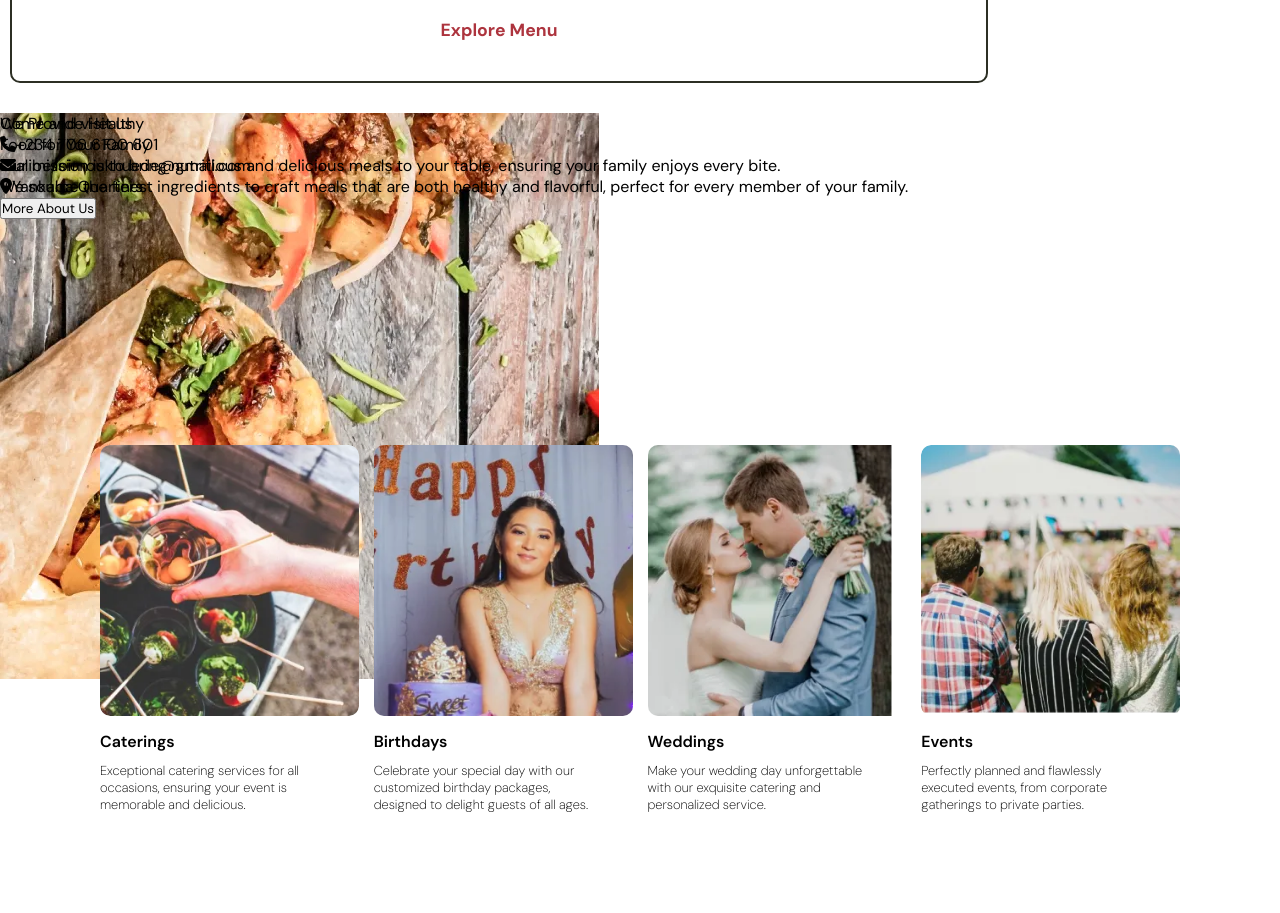
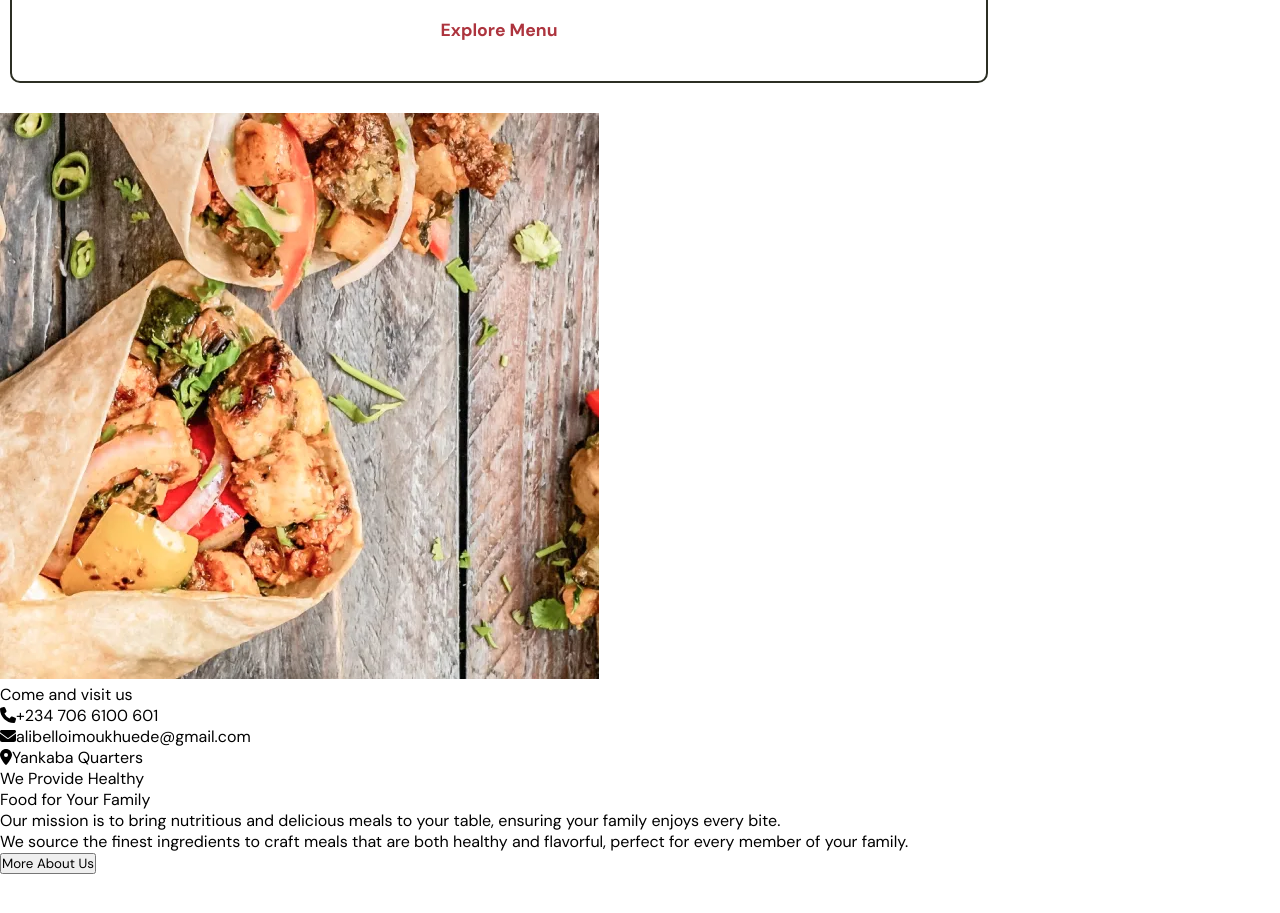
Before and after one commit to devalibello/tasty-food, a React (Create React App) app: page / in a window 1280 px wide. Shown: the part 2109-3022 px from the top of the page. Built offline with nearby package versions, Linux system fonts and the light colour scheme; a web font is replaced by a local one.

Commit message:
Update about style

```diff
--- a/src/styles/About.css
+++ b/src/styles/About.css
@@ -139,19 +139,3 @@
         width: 100%;
     }
 } */
-
-.about-picture-section {
-    position: relative;
-}
-
-.about-picture {
-    position: absolute;
-    left: 0;
-    top: 0;
-}
-
-.about-content {
-    position: absolute;
-    left: 0;
-    top: 0;
-}
```
